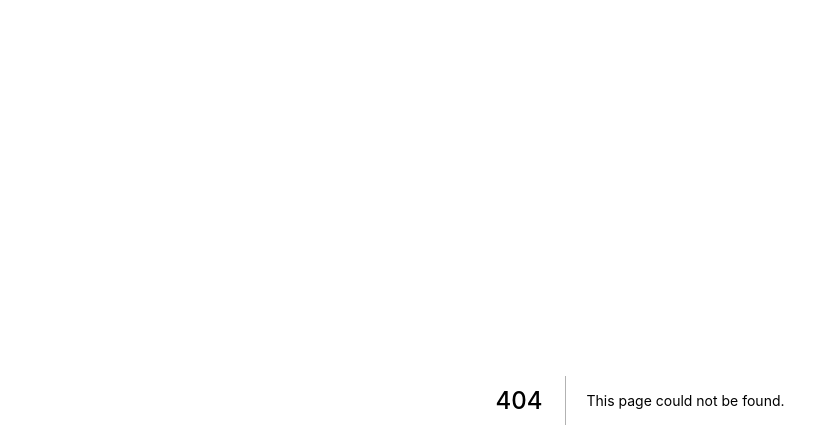
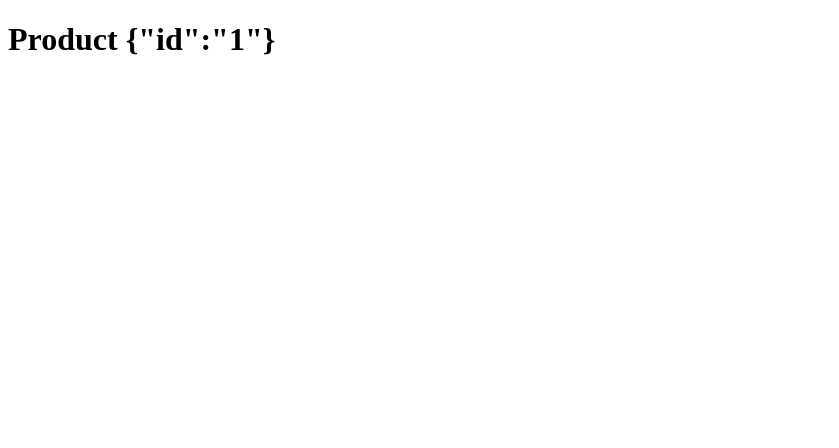
Before and after one commit to wbrunovieira/igniteNextTSShop, a Next.js app: page /product/1 in a window 1280 px wide. Before the commit this address had no page. Shown: the top 448 px of the page, without its empty margins (0-839 px from the left). Built offline with nearby package versions, Linux system fonts and the light colour scheme.

Commit message:
created pages product and success

```diff
--- /dev/null
+++ b/src/pages/product/[id].tsx
@@ -0,0 +1,9 @@
+import { useRouter } from "next/router"
+
+export default function Product() {
+  const { query } = useRouter()
+
+  return (
+    <h1>Product {JSON.stringify(query)}</h1>
+  )
+}
--- /dev/null
+++ b/src/pages/success.tsx
@@ -0,0 +1,5 @@
+export default function Success() {
+    return (
+      <h1>Success</h1>
+    )
+  }
```
Also changed, not shown: src/pages/index.tsx (+2 -7 lines).
